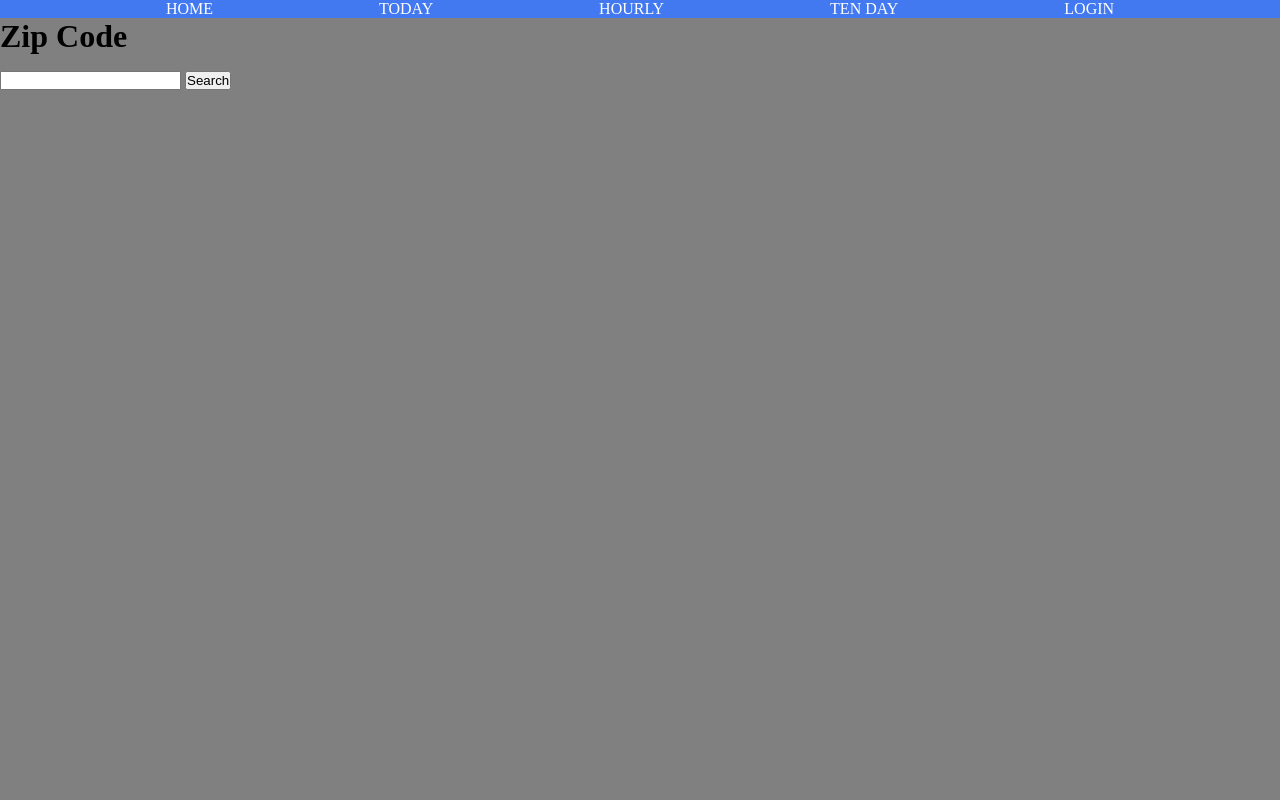
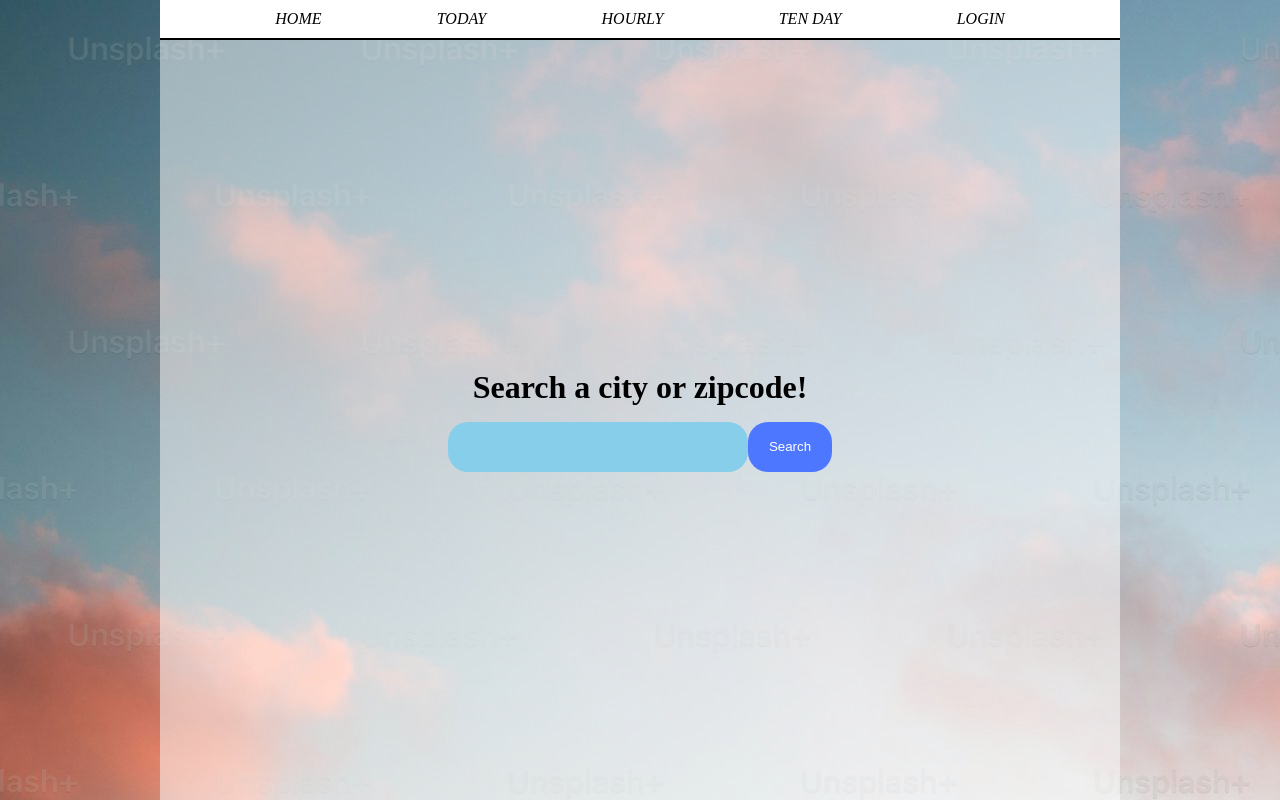
Before and after one commit to JaronOris/assignment-2, a website with bundled scripts: page index.html in a window 1280 px wide. Built offline with nearby package versions, Linux system fonts and the light colour scheme.

Commit message:
Why did i wait until the last minute to do this

```diff
--- a/index.html
+++ b/index.html
@@ -7,15 +7,25 @@
   <link rel="stylesheet" href="css/styles.css">
 </head>
 <body>
-  <div id="navBar"></div>
-  <h1>Zip Code</h1>
-  <input id="usrInput" type="text" value="">
-  <input id="search" type="submit" value="Search">
-  <h3 id="results"></h3>
-  <h4 id="weatherText"></h4>
-  <div id="image"></div>
+  <div id="mainContainer">
+    <div id="navBar"></div>
+    <div id="app">
+      <div class="searchContainer">
+        <h1 id="searchHeader">Search a city or zipcode!</h1>
+        <div id="inputFields">
+         <input id="usrInput" type="text" value="">
+         <input id="search" type="submit" value="Search">
+        </div>
+      </div>
+    </div>
+  </div>
   <script src="lib/jquery-3.7.1.min.js"></script>
   <script type="module" src="model/model.js"></script>
   <script type="module" src="app/app.js"></script>
 </body>
 </html>
+
+<!-- ID LIST
+<h3 id="results"></h3>
+<h4 id="weatherText"></h4>
+<div id="weatherImg"></div> -->
--- a/model/model.js
+++ b/model/model.js
@@ -24,7 +24,7 @@ export function getLocation(usrLocation) {
 
       $("#results").html(location.name);
       $("#weatherText").html(condition.text)
-      $("#image").html(icon);
+      $("#weatherImg").html(icon);
     });
   }).fail((error) => {
     console.log("error", error.message);
--- a/scss/styles.scss
+++ b/scss/styles.scss
@@ -5,14 +5,25 @@
 }
 html, body {
  height: 100%;
- background-color: gray;
 }
 h1, h2, h3, h4, h5, h6, p {
  margin-bottom: 16px;
 }
 
+#mainContainer {
+  width: 100vw;
+  display: flex;
+  flex-direction: column;
+  justify-content: center;
+  background-image: url(/css/images/sky-background.jpg);
+}
+
 nav {
-  background-color: rgb(67, 121, 240);
+  width: 75%;
+  height: 5vh;
+  margin: 0 auto;
+  background-color: rgb(255, 255, 255);
+  border-bottom: solid 2px rgb(0, 0, 0);
   display: flex;
   align-items: center;
   justify-content: space-evenly;
@@ -20,6 +31,53 @@ nav {
   a {
     text-decoration: none;
     text-transform: uppercase;
-    color: rgb(255, 255, 255);
+    font-style: italic;
+    color: rgb(0, 0, 0);
   }
 }
+
+#app {
+  width: 75vw;
+  height: 95vh;
+  margin: 0 auto;
+  display: flex;
+  justify-content: center;
+  align-items: center;
+  background-color: rgb(255, 255, 255, 50%);
+
+  .searchContainer {
+    width: 50%;
+    height: 50%;
+    display: flex;
+    flex-direction: column;
+    justify-content: center;
+    align-items: center;
+
+    #inputFields {
+      width: 80%;
+      height: 50px;
+      display: flex;
+      flex-direction: row;
+      justify-content: space-evenly;
+      align-items: center;
+      #usrInput {
+        height: 50px;
+        width: 300px;
+        border-radius: 20px;
+        border: none;
+        text-indent: 10px;
+        font-size: 18pt;
+        background-color: rgb(135, 206, 235);
+      }
+
+      #search {
+        height: 50px;
+        width: 100px;
+        border-radius: 20px;
+        background-color: rgb(78, 119, 255);
+        color: rgb(255, 255, 255);
+        border: none;
+      }
+    }
+  }
+}
```
Also changed, not shown: css/images/sky-background.jpg (added), css/styles.css, 1 other file.
